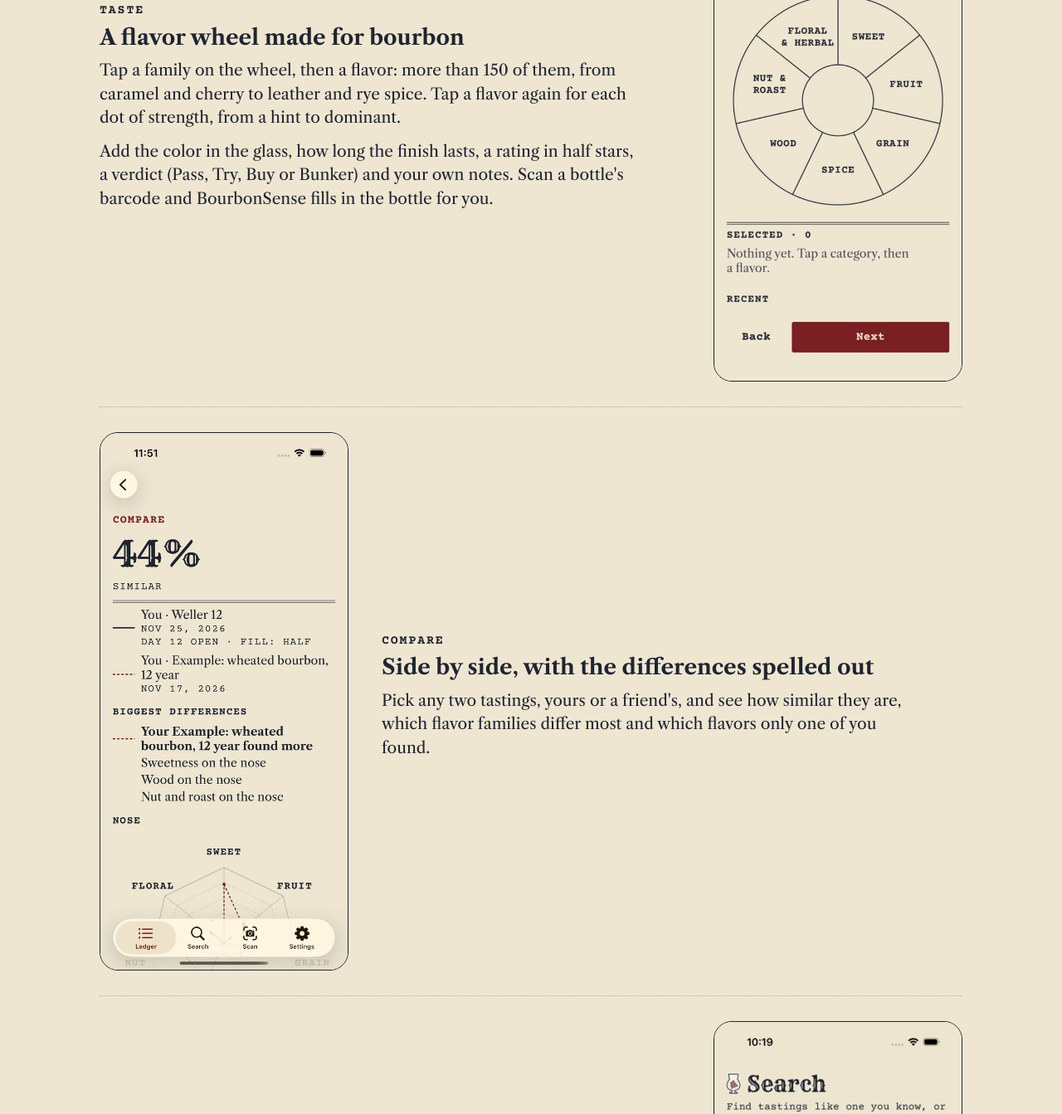
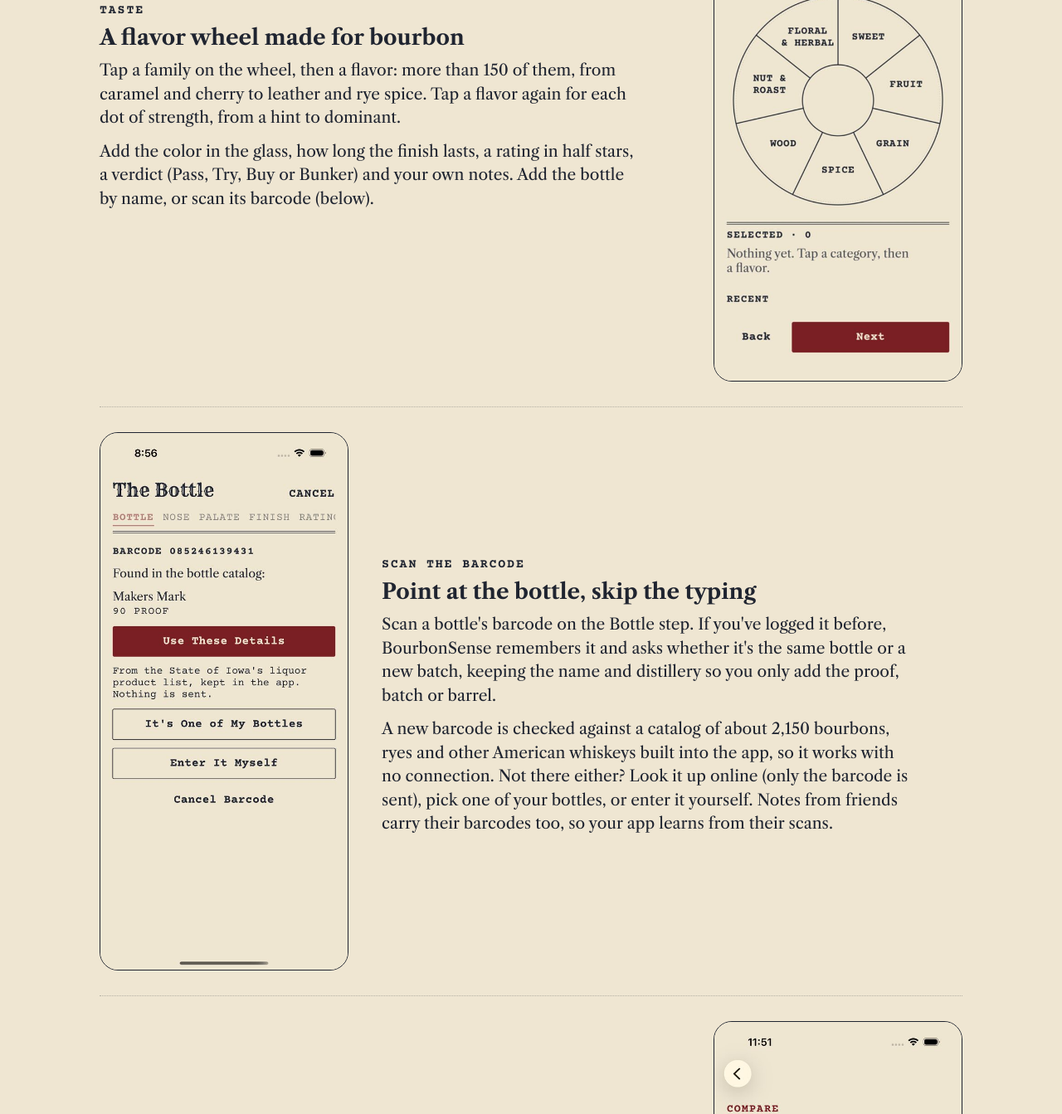
Before and after one commit to toddbrooks/bourbonsense.app.website, a plain HTML site: page index.html in a window 1280 px wide. Shown: the part 1677-3020 px from the top of the page at 83% size. Drawn offline with Linux system fonts and the light colour scheme.

Commit message:
Landing page: bottle barcode feature (barcode memory, bottle catalog, optional lookup)
Co-Authored-By: Claude Opus 5.5 <noreply@anthropic.com>

```diff
--- a/index.html
+++ b/index.html
@@ -108,7 +108,22 @@
           <div class="label">Taste</div>
           <h3>A flavor wheel made for bourbon</h3>
           <p>Tap a family on the wheel, then a flavor: more than 150 of them, from caramel and cherry to leather and rye spice. Tap a flavor again for each dot of strength, from a hint to dominant.</p>
-          <p>Add the color in the glass, how long the finish lasts, a rating in half stars, a verdict (Pass, Try, Buy or Bunker) and your own notes. Scan a bottle's barcode and BourbonSense fills in the bottle for you.</p>
+          <p>Add the color in the glass, how long the finish lasts, a rating in half stars, a verdict (Pass, Try, Buy or Bunker) and your own notes. Add the bottle by name, or scan its barcode (below).</p>
+        </div>
+      </div>
+
+      <div class="feature">
+        <figure class="phone">
+          <picture>
+            <source media="(prefers-color-scheme: dark)" srcset="images/barcode-dark.jpg">
+            <img src="images/barcode-light.jpg" width="540" height="1174" loading="lazy" alt="The bottle step after scanning a barcode: found in the bottle catalog, Makers Mark, 90 proof, with Use These Details.">
+          </picture>
+        </figure>
+        <div>
+          <div class="label">Scan the barcode</div>
+          <h3>Point at the bottle, skip the typing</h3>
+          <p>Scan a bottle's barcode on the Bottle step. If you've logged it before, BourbonSense remembers it and asks whether it's the same bottle or a new batch, keeping the name and distillery so you only add the proof, batch or barrel.</p>
+          <p>A new barcode is checked against a catalog of about 2,150 bourbons, ryes and other American whiskeys built into the app, so it works with no connection. Not there either? Look it up online (only the barcode is sent), pick one of your bottles, or enter it yourself. Notes from friends carry their barcodes too, so your app learns from their scans.</p>
         </div>
       </div>
 
@@ -288,6 +303,7 @@
       </div>
       <div>
         <div class="label">Credits</div>
+        <p class="hint">Bottle catalog built from the State of Iowa's liquor product list (Iowa Department of Revenue), <a href="https://creativecommons.org/licenses/by/4.0/">CC BY 4.0</a>.</p>
         <p class="hint">Typefaces Rye, Libre Caslon Text and Courier Prime under the SIL Open Font License (<a href="fonts/OFL-Rye.txt">Rye</a>, <a href="fonts/OFL-LibreCaslonText.txt">Libre Caslon Text</a>, <a href="fonts/OFL-CourierPrime.txt">Courier Prime</a>).</p>
       </div>
     </div>
```
Also changed, not shown: images/barcode-dark.jpg (added), images/barcode-light.jpg (added).
